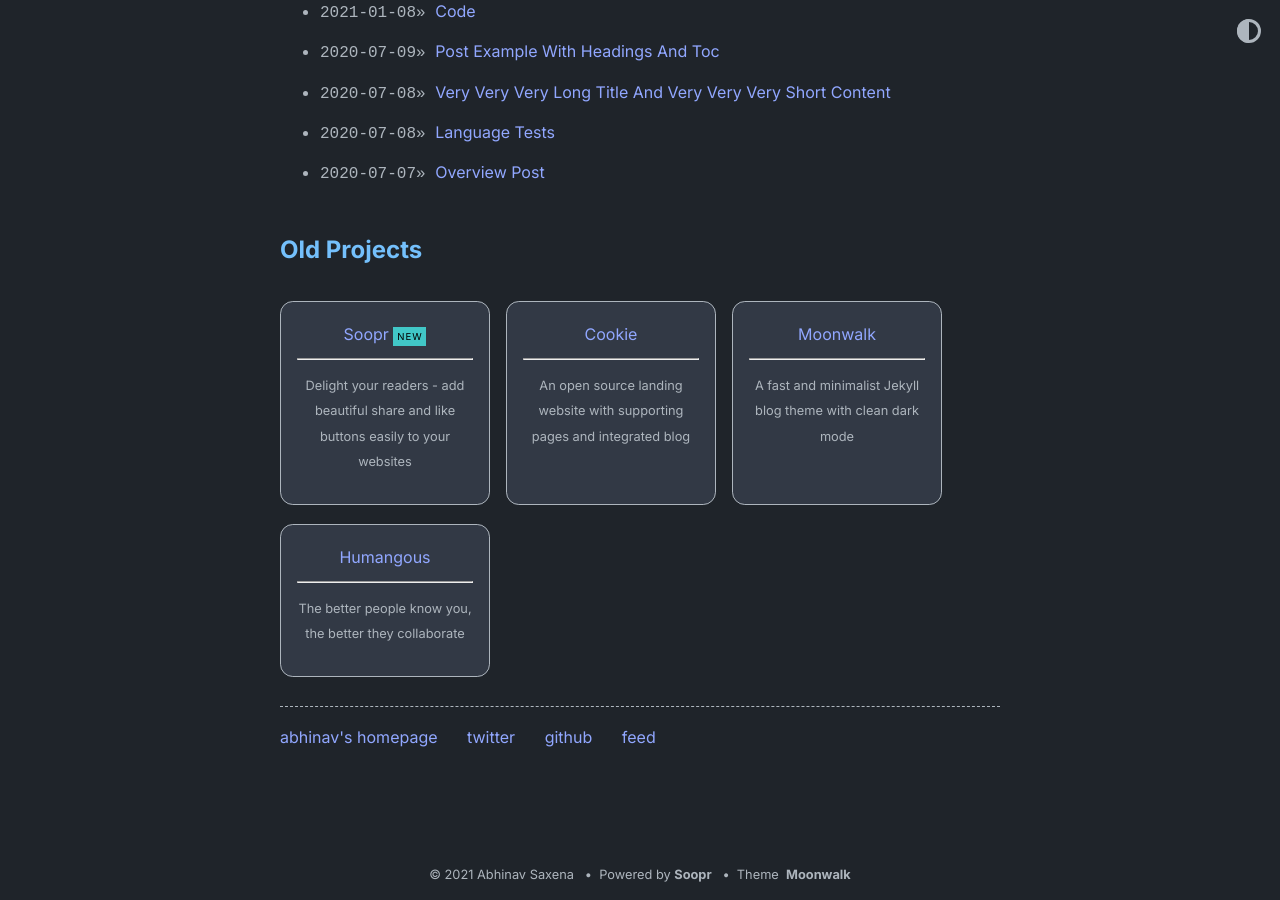
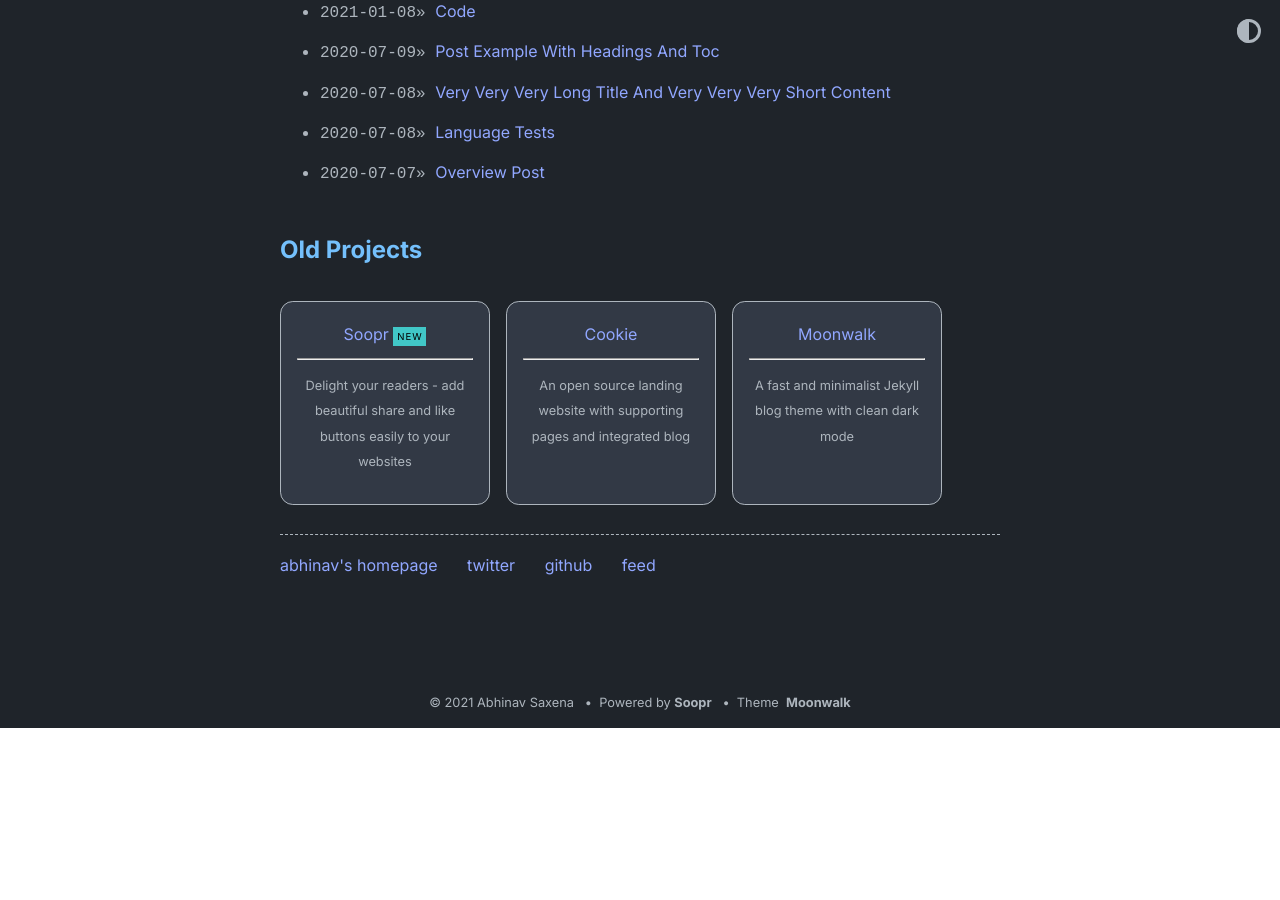
Before and after one commit to stackbit-projects/pleasant-oak-ce82d, a Jekyll site: the page built from index.md, in a window 1280 px wide and 900 px high, scrolled down 1437 px. Built offline with Jekyll 4.4.1, drawn with Linux system fonts in a browser that asks for light colours; after the commit the page ends 2165 px from its top, so only the background shows below that.

Commit message:
home.yml: updated old_project_entries

```diff
--- a/_data/home.yml
+++ b/_data/home.yml
@@ -53,9 +53,6 @@ old_project_entries:
   - title: Moonwalk
     url: 'https://github.com/abhinavs/moonwalk'
     desc: A fast and minimalist Jekyll blog theme with clean dark mode
-  - title: Humangous
-    url: 'https://www.humangous.co'
-    desc: 'The better people know you, the better they collaborate'
 footer_entries:
   - title: abhinav's homepage
     url: 'https://www.abhinav.co'
```
